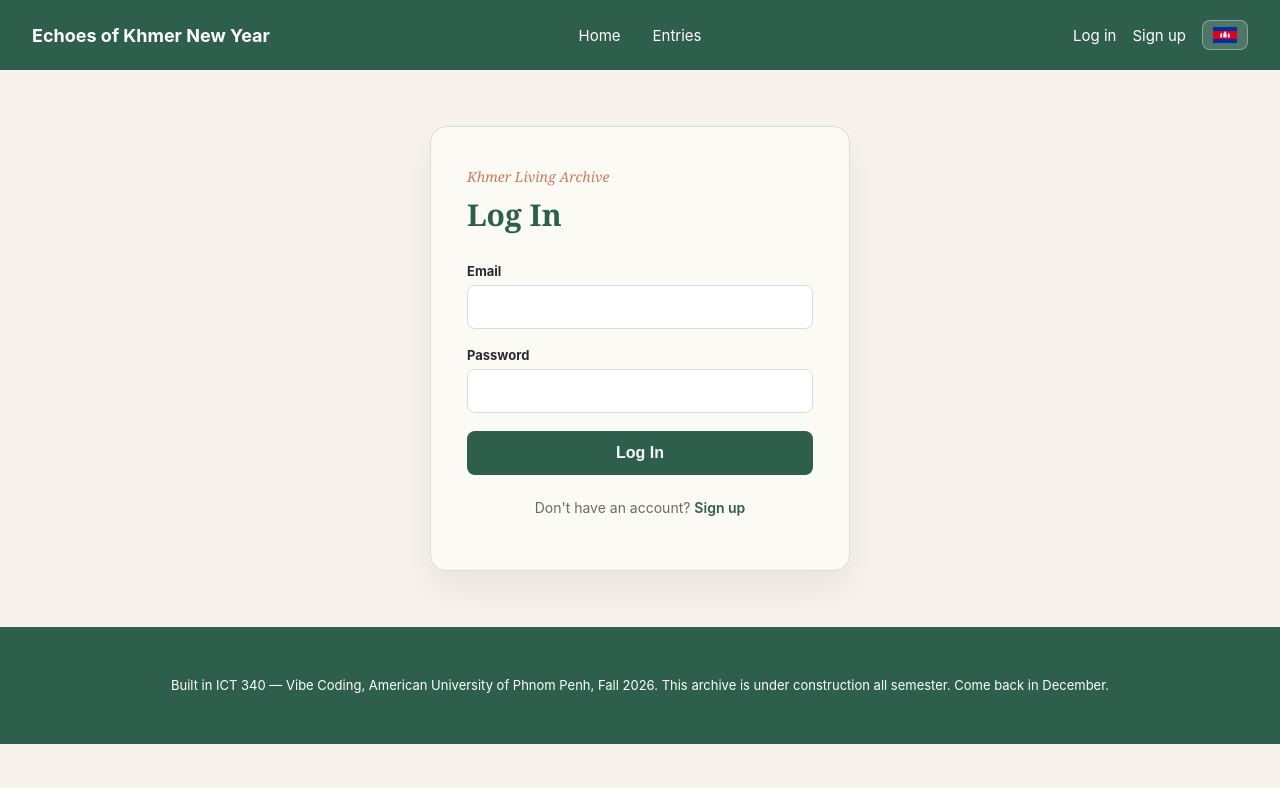
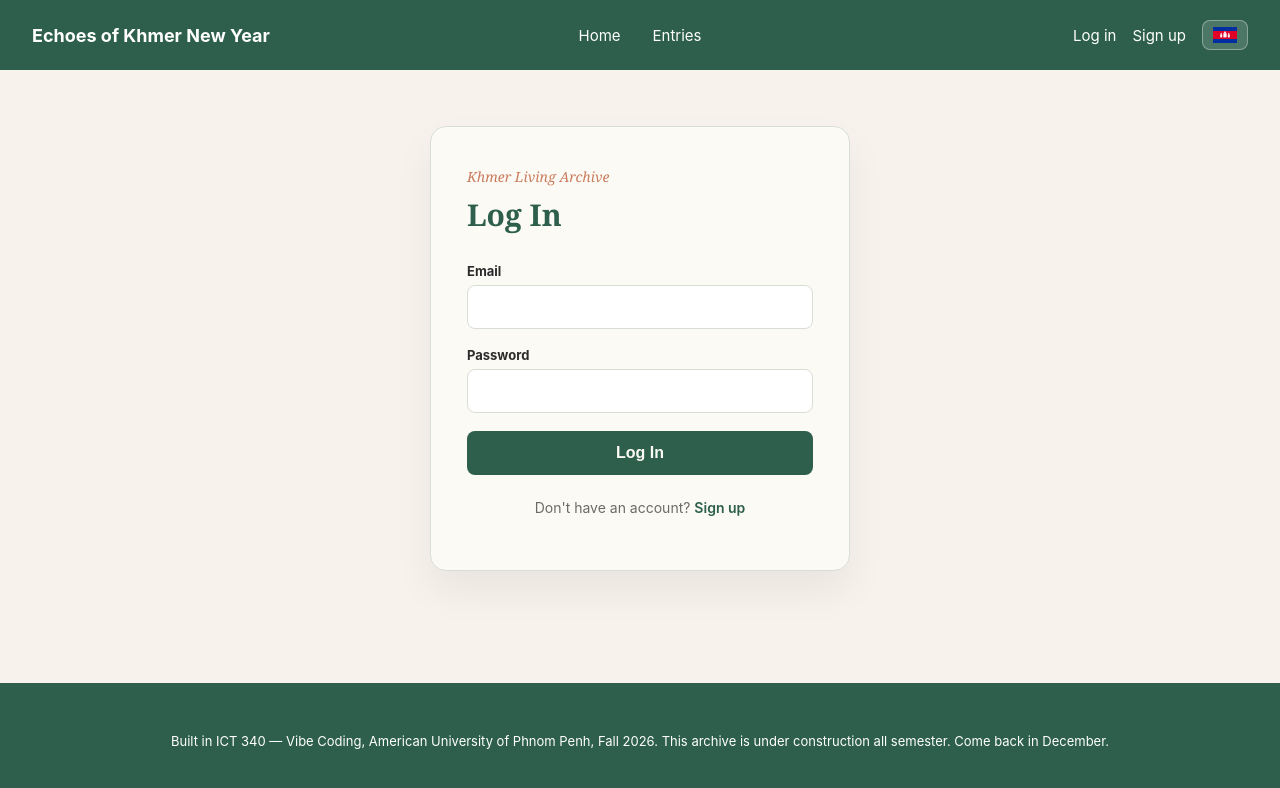
Before and after one commit to chheavkimheng/my-hometown-archive, a Next.js app: page /login in a window 1280 px wide. Shown: the top 788 px of the page. Built offline with nearby package versions, Linux system fonts and the light colour scheme; no server answers.

Commit message:
sprint 3: keep the footer at the bottom of short pages (AI-assisted)

```diff
--- a/app/globals.css
+++ b/app/globals.css
@@ -2,13 +2,19 @@
   box-sizing: border-box;
 }
 
+/* Sticky footer: the page is a full-height column and the main content
+   grows to fill it, so short pages push the footer to the bottom. */
 body {
   margin: 0;
+  display: flex;
+  flex-direction: column;
 }
 
 /* Shared page container: content sits directly on the page background —
    no separate "card" — with a readable max-width instead. */
 .page-container {
+  flex: 1 0 auto;
+  width: 100%;
   max-width: 1100px;
   margin: 0 auto;
   padding: 56px 24px;
```
